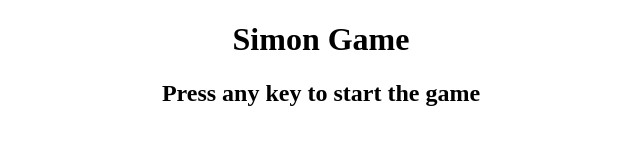
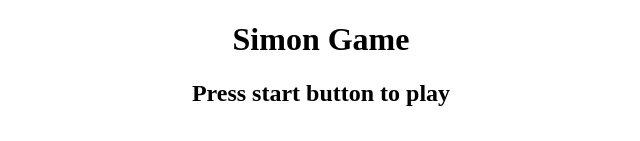
Before and after one commit to javacoadin/Simon-Say-Game, a plain HTML site: page index.html in a window 1280 px wide. Shown: the top 141 px of the page, without its empty margins (319-959 px from the left). Drawn offline with Linux system fonts and the light colour scheme.

Commit message:
Update index.html

```diff
--- a/index.html
+++ b/index.html
@@ -9,7 +9,7 @@
 </head>
 <body>
     <h1>Simon Game</h1>
-    <h2>Press any key to start the game</h2>
+    <h2>Press start button to play</h2>
 
     <div class="btn-container">
         <div class="line-one">
```
